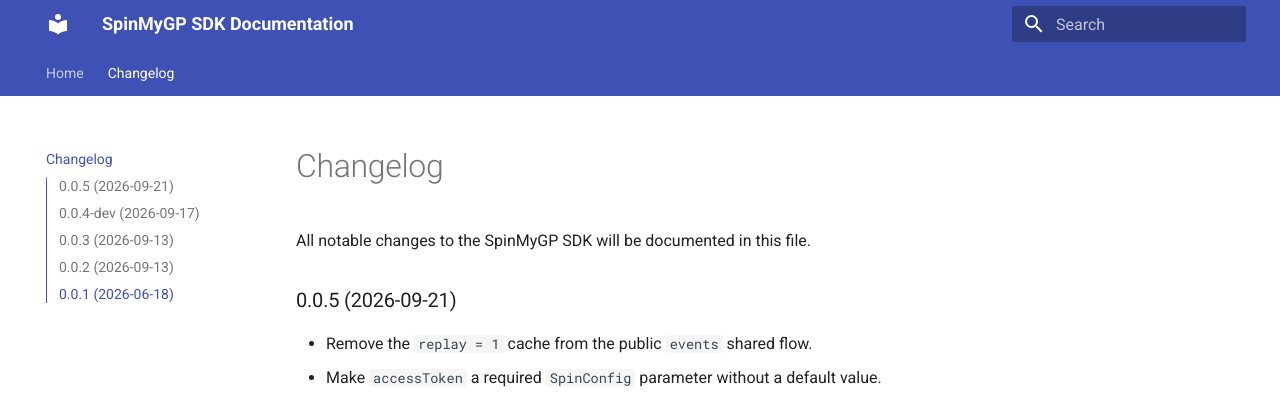
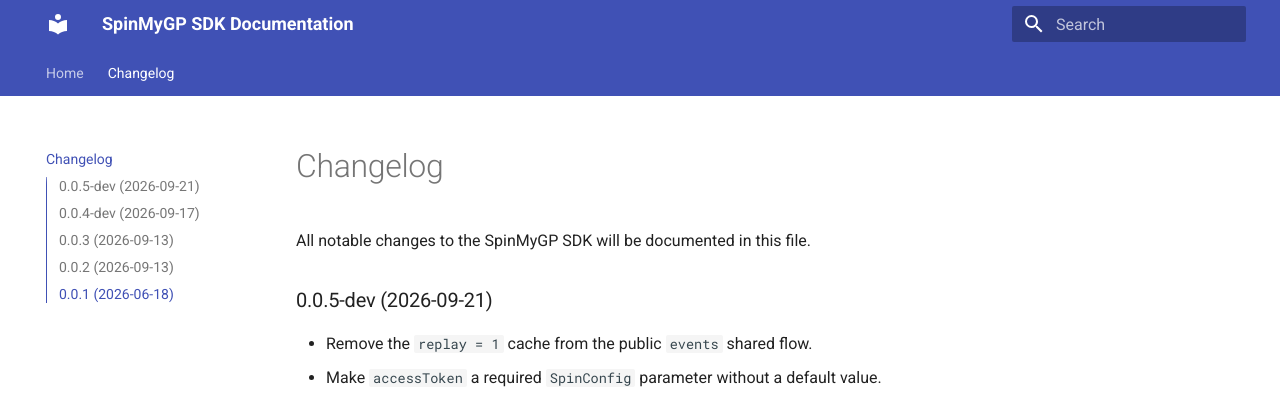
Before and after one commit to Gakk-Win/SpinMyGPDoc, an MkDocs documentation site: the page built from docs/changelog.md, in a window 1280 px wide and 1396 px high. Shown: the top 401 px of the window. Built offline with MkDocs 1.6.1 and Material for MkDocs 9.7.7, drawn with Linux system fonts in a browser that asks for light colours.

Commit message:
Update changelog for v0.0.5 including API changes and UI improvements

```diff
--- a/docs/changelog.md
+++ b/docs/changelog.md
@@ -2,7 +2,7 @@
 
 All notable changes to the SpinMyGP SDK will be documented in this file.
 
-### 0.0.5 (2026-09-21)
+### 0.0.5-dev (2026-09-21)
 - Remove the `replay = 1` cache from the public `events` shared flow.
 - Make `accessToken` a required `SpinConfig` parameter without a default value.
 - Migrate list-based UI states and models to `ImmutableList` for improved stability and performance.
```
